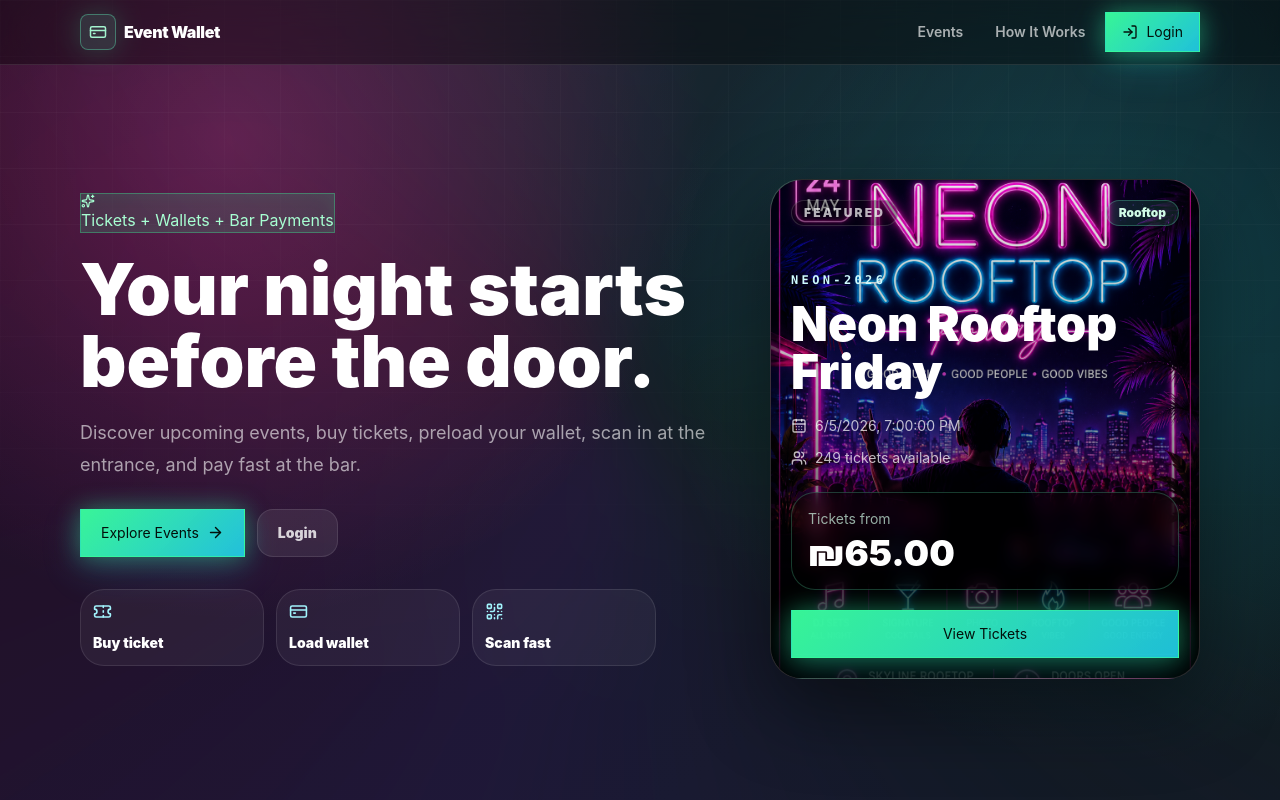
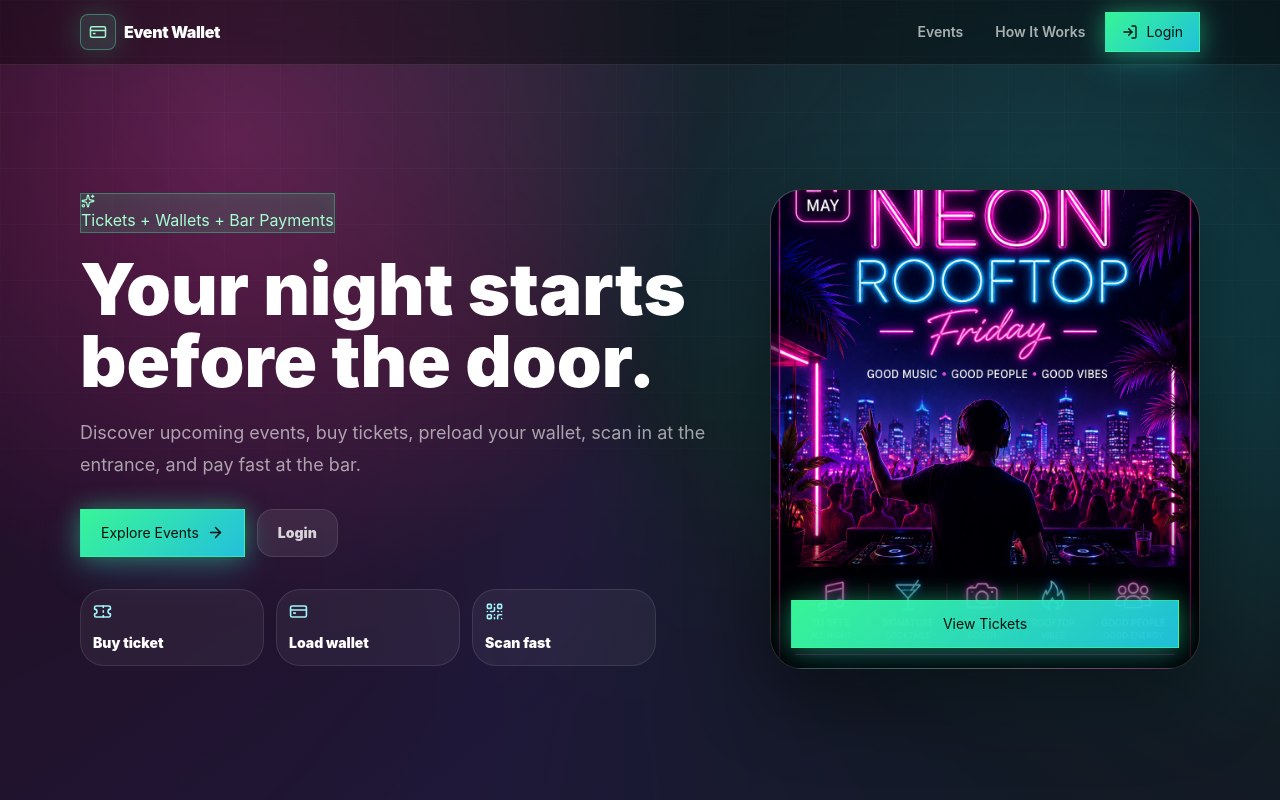
Before and after one commit to erezhanael/event-wallet-poc, a Next.js app: page / in a window 1280 px wide. Shown: the top 800 px of the page. Built offline with nearby package versions, Linux system fonts and the light colour scheme; no server answers.

Commit message:
Add Luna event to POC

```diff
--- a/scripts/seed.mjs
+++ b/scripts/seed.mjs
@@ -138,6 +138,50 @@ await supabase.from("ticket_types").insert([
   },
 ]);
 
+const { data: lunaEvent, error: lunaEventError } = await supabase
+  .from("events")
+  .upsert(
+    {
+      organizer_id: ids.organizer,
+      name: "Luna Night",
+      event_code: "LUNA-2026",
+      start_time: "2026-09-18T20:00:00.000Z",
+      end_time: "2026-09-19T03:00:00.000Z",
+      currency: "ILS",
+    },
+    { onConflict: "event_code" },
+  )
+  .select()
+  .single();
+if (lunaEventError) throw lunaEventError;
+
+await supabase.from("event_members").upsert(
+  [
+    { event_id: lunaEvent.id, user_id: ids.organizer, role: "organizer" },
+    { event_id: lunaEvent.id, user_id: ids.bartender, role: "bartender" },
+    { event_id: lunaEvent.id, user_id: ids.checkin, role: "checkin" },
+  ],
+  { onConflict: "event_id,user_id" },
+);
+
+await supabase.from("ticket_types").delete().eq("event_id", lunaEvent.id);
+await supabase.from("ticket_types").insert([
+  {
+    event_id: lunaEvent.id,
+    name: "Moonlight Entry",
+    description: "Late-night access with wallet-ready bar payments.",
+    price_cents: 7200,
+    quantity_total: 180,
+  },
+  {
+    event_id: lunaEvent.id,
+    name: "Luna VIP",
+    description: "Priority entry and premium wristband lane.",
+    price_cents: 15500,
+    quantity_total: 40,
+  },
+]);
+
 await supabase.from("transactions").insert([
   {
     event_id: event.id,
@@ -150,6 +194,7 @@ await supabase.from("transactions").insert([
 
 console.log("Seed complete");
 console.log("Event code: NEON-2026");
+console.log("Event code: LUNA-2026");
 console.log("Attendee: attendee@example.com / password123");
 console.log("Bartender: bartender@example.com / password123");
 console.log("Check-In: checkin@example.com / password123");
--- a/src/app/page.tsx
+++ b/src/app/page.tsx
@@ -1,9 +1,8 @@
 import Link from "next/link";
 import Image from "next/image";
-import { ArrowRight, CalendarDays, CreditCard, QrCode, Sparkles, Ticket, Users } from "lucide-react";
+import { ArrowRight, CreditCard, QrCode, Sparkles, Ticket } from "lucide-react";
 import { PublicShell } from "@/components/public-shell";
 import { getPublicEventSummaries } from "@/lib/data";
-import { formatMoney } from "@/lib/money";
 
 export const dynamic = "force-dynamic";
 
@@ -63,7 +62,7 @@ export default async function Home() {
           </div>
         </div>
 
-        <aside className="event-poster shine rounded-[2rem] p-5">
+        <aside className="event-poster shine flex rounded-[2rem] p-5">
           {featuredEvent && featuredPoster && (
             <>
               <Image
@@ -74,34 +73,12 @@ export default async function Home() {
                 sizes="(min-width: 1024px) 430px, 100vw"
                 className="absolute inset-0 z-0 object-cover"
               />
-              <div className="absolute inset-0 z-[1] bg-[linear-gradient(180deg,rgba(0,0,0,0.08),rgba(0,0,0,0.26)_38%,rgba(0,0,0,0.88))]" />
+              <div className="absolute inset-x-0 bottom-0 z-[1] h-44 bg-[linear-gradient(180deg,transparent,rgba(0,0,0,0.78))]" />
             </>
           )}
-          <div className="relative z-10 flex items-start justify-between">
-            <p className="rounded-full border border-white/15 bg-black/35 px-3 py-1 text-xs font-black uppercase tracking-[0.18em] text-white/70">Featured</p>
-            <span className="rounded-full border border-emerald-300/30 bg-emerald-300/[0.12] px-3 py-1 text-xs font-black text-emerald-100">Rooftop</span>
-          </div>
           {featuredEvent ? (
-            <div className="relative z-10 flex min-h-[27rem] flex-col justify-end">
-              <p className="mb-3 font-mono text-xs font-bold uppercase tracking-[0.28em] text-cyan-100">{featuredEvent.event_code}</p>
-              <h2 className="premium-heading text-5xl font-black leading-none">{featuredEvent.name}</h2>
-              <div className="mt-5 space-y-3 text-sm text-white/72">
-                <p className="flex items-center gap-2">
-                  <CalendarDays size={16} />
-                  {new Date(featuredEvent.start_time).toLocaleString()}
-                </p>
-                <p className="flex items-center gap-2">
-                  <Users size={16} />
-                  {featuredEvent.ticketsAvailable} tickets available
-                </p>
-              </div>
-              <div className="mt-6 rounded-3xl border border-emerald-300/25 bg-black/35 p-4 backdrop-blur">
-                <p className="text-sm text-emerald-100/70">Tickets from</p>
-                <p className="mt-1 text-4xl font-black text-white">
-                  {featuredEvent.lowestTicketPriceCents === null ? "Soon" : formatMoney(featuredEvent.lowestTicketPriceCents, featuredEvent.currency)}
-                </p>
-              </div>
-              <Link href={`/events/${featuredEvent.id}`} className="neon-button mt-5 flex h-12 items-center justify-center px-4 text-sm">
+            <div className="relative z-10 mt-auto flex min-h-[27rem] w-full flex-col justify-end">
+              <Link href={`/events/${featuredEvent.id}`} className="neon-button flex h-12 items-center justify-center px-4 text-sm">
                 View Tickets
               </Link>
             </div>
```
